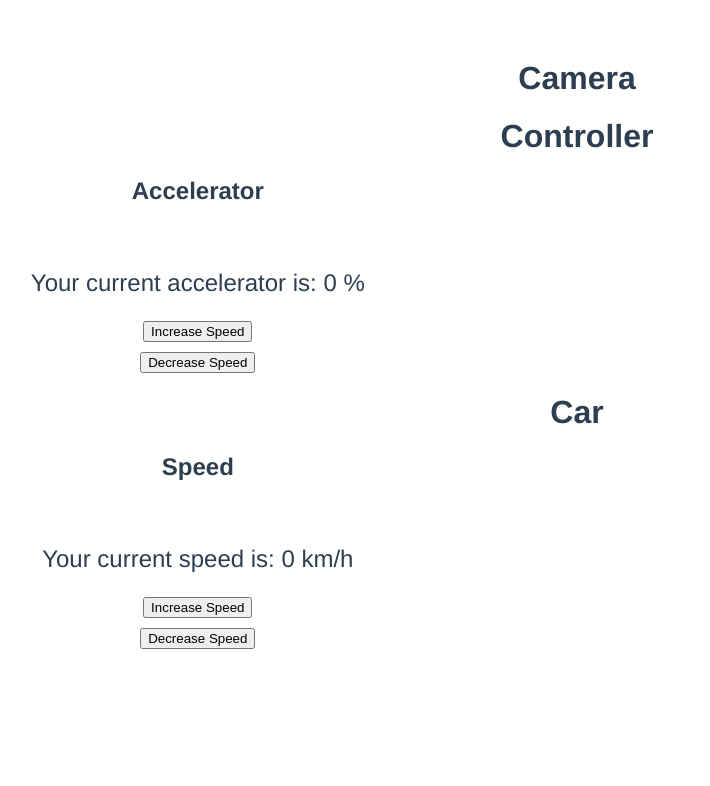
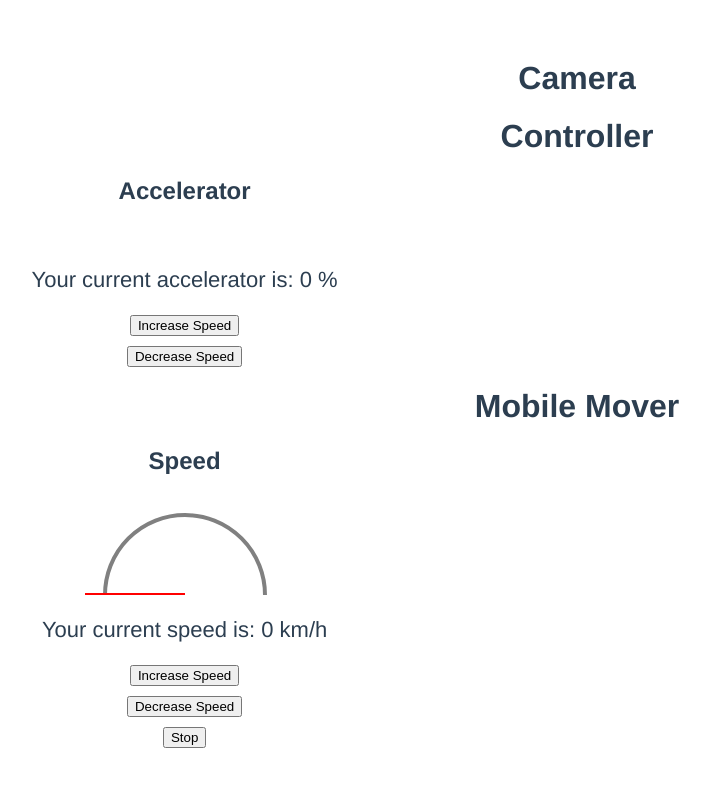
Before and after one commit to M2labo/agri_week, a Vue app: page / in a window 1280 px wide. Shown: the top 786 px of the page, without its empty margins (63-773 px from the left). Built offline with nearby package versions, Linux system fonts and the light colour scheme.

Commit message:
change Accelerator

```diff
--- a/src/App.vue
+++ b/src/App.vue
@@ -9,7 +9,7 @@
     </div>
   </div>
   <div>
-    <h1>Car</h1>
+    <h1>Mobile Mover</h1>
     <div class="speed">
       <Speed />
     </div>
@@ -33,10 +33,12 @@ export default {
 
 <style scoped>
 .accelerator{
-  width: 40%;
+  width: 30%;
+  margin: auto 50px;
 }
 
 .speed{
-  width: 40%;
+  width: 30%;
+  margin: auto 50px;
 }
 </style>
--- a/src/components/Accelerator.vue
+++ b/src/components/Accelerator.vue
@@ -1,7 +1,9 @@
 <template>
     <div>
       <h2>Accelerator</h2>
-      <div class="speed-indicator" :style="{ width: speed + '%' }"></div>
+      <div class="box">
+        <div class="speed-indicator" :style="{ width: speed + '%' }"></div>
+      </div>
       <p>Your current accelerator is: {{ speed }} %</p>
       <button @click="increaseSpeed">Increase Speed</button>
       <button @click="decreaseSpeed">Decrease Speed</button>
@@ -40,7 +42,7 @@
 
   p {
     text-align: center;
-    font-size: 24px;
+    font-size: 22px;
   }
 
   button {
--- a/src/components/Speed.vue
+++ b/src/components/Speed.vue
@@ -1,11 +1,14 @@
 <template>
   <div>
     <h2>Speed</h2>
-    <div class="speed-indicator" :style="{ width: speed + '%' }"></div>
+    <svg class="gauge" xmlns="http://www.w3.org/2000/svg" viewBox="0 0 100 50">
+      <circle cx="50" cy="50" r="40" stroke="grey" stroke-width="2" fill="transparent" />
+      <line :transform="`rotate(${speed}, 50, 50)`" x1="50" y1="50" x2="0" y2="50" style="stroke:rgb(255,0,0);stroke-width:2" />
+    </svg>
     <p>Your current speed is: {{ speed }} km/h</p>
     <button @click="increaseSpeed">Increase Speed</button>
     <button @click="decreaseSpeed">Decrease Speed</button>
-
+    <button @click="stopCar">Stop</button>
   </div>
 </template>
 
@@ -18,10 +21,13 @@ export default {
   },
   methods: {
     increaseSpeed() {
-      if (this.speed < 100) this.speed += 10; // Assume the maximum speed is 100km/h
+      if (this.speed < 180) this.speed += 10; // Assume the maximum speed is 180km/h
     },
     decreaseSpeed() {
       if (this.speed > 0) this.speed -= 10;
+    },
+    stopCar() {
+      this.speed = 0;
     }
   }
 };
@@ -32,15 +38,16 @@ h1 {
   text-align: center;
 }
 
-.speed-indicator {
-  height: 20px;
-  background-color: blue;
-  margin-bottom: 20px;
+.gauge {
+  width: 200px;
+  height: 100px;
+  display: block;
+  margin: 20px auto;
 }
 
 p {
   text-align: center;
-  font-size: 24px;
+  font-size: 22px;
 }
 
 button {
```
